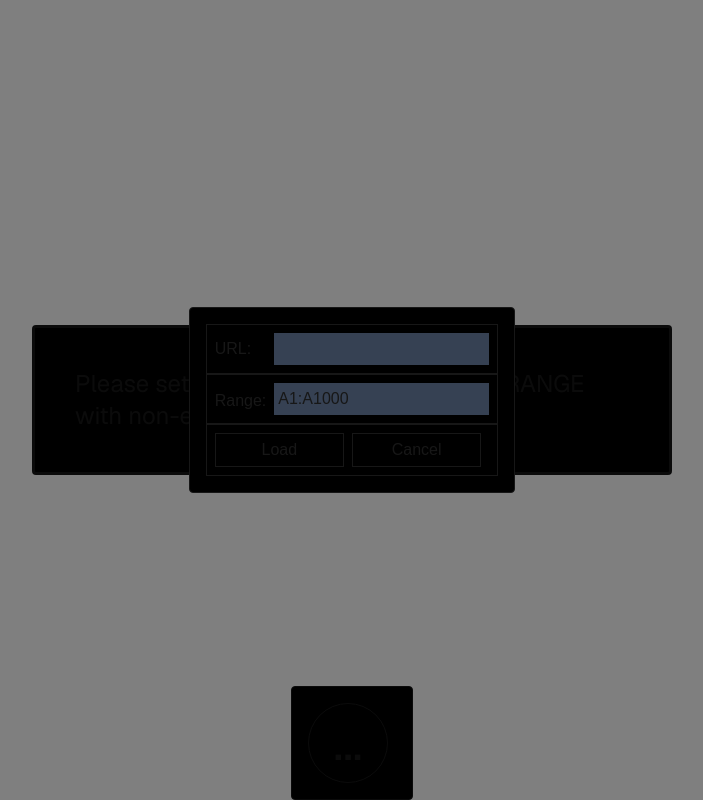
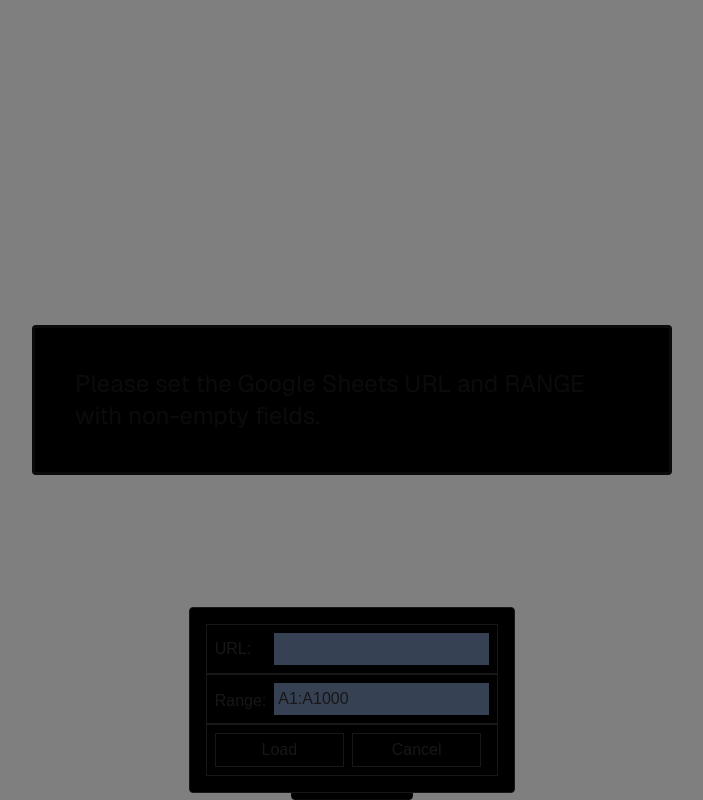
Before and after one commit to OkYesAnap/dendy-challenge-random, a Next.js app: page /roulette in a window 1280 px wide. Both pictures are taken after a click on the button "...". Shown: the whole page, without its empty margins (288-991 px from the left). Built offline with nearby package versions, Linux system fonts and the light colour scheme.

Commit message:
add info scroll

```diff
--- a/src/app/roulette/Info.tsx
+++ b/src/app/roulette/Info.tsx
@@ -22,7 +22,7 @@
                     width={0}
                     height={0}
                     className="w-full h-auto" />)
-                : <div className="max-w-100 border p-2 whitespace-pre-wrap">
+                : <div className="max-w-200 border p-2 whitespace-pre-wrap">
                     {item}
                 </div>}
             </div>) : null;
--- a/src/components/ModalPortal.tsx
+++ b/src/components/ModalPortal.tsx
@@ -11,8 +11,8 @@
   if (!isOpen) return null;
 
   return ReactDOM.createPortal(
-    <div className="fixed inset-0 bg-black/50 flex justify-center items-center" onMouseDown={onClose}>
-      <div className="border rounded p-4 rounded bg-black" onMouseDown={(e) => e.stopPropagation()}>
+    <div className="fixed inset-0 bg-black/50 flex justify-center items-center overflow-x-auto" onMouseDown={onClose}>
+      <div className="border rounded p-4 rounded bg-black mt-200 mb-50" onMouseDown={(e) => e.stopPropagation()}>
         {children}
       </div>
     </div>,
```
Also changed, not shown: src/redux/icon.svg (added).
